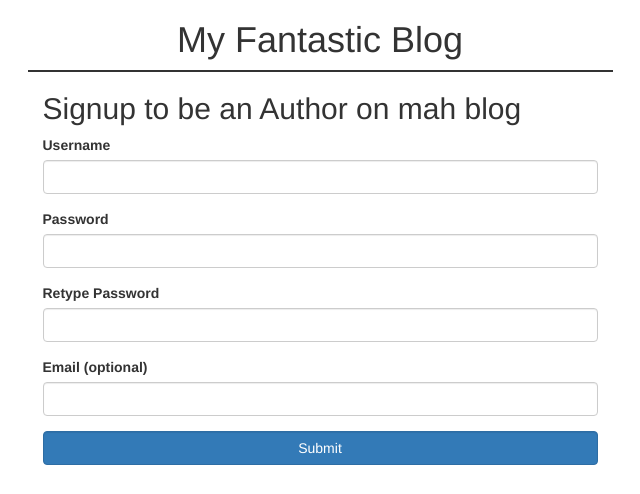
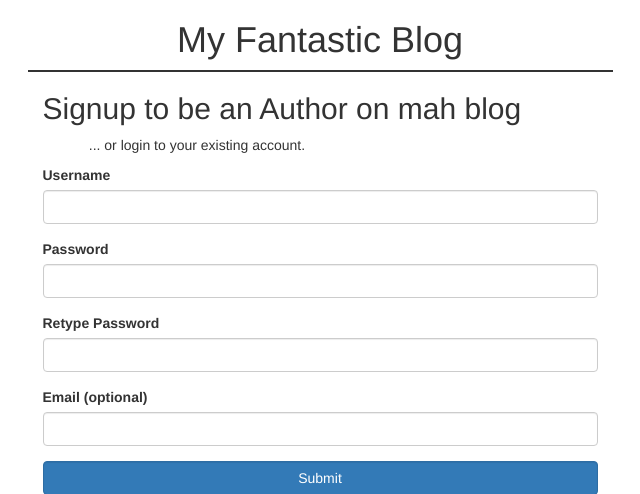
Before and after one commit to spencerstewart/abstract-interp, a Python web app: template templates/signup.html in a window 1280 px wide. Shown: the top 494 px of the page, without its empty margins (320-960 px from the left). Run offline with Jinja, Linux system fonts and the light colour scheme; the template is opened without the code that fills it, so the values that code supplies are empty; some libraries are stand-ins or nearby versions.

Commit message:
Change small template content

```diff
--- a/templates/login.html
+++ b/templates/login.html
@@ -1,7 +1,7 @@
 {% extends 'base.html' %}
 
 {% block title %}Login{% endblock %}
-{% block header_h2 %}Login on mah blog{% endblock %}
+{% block header_h2 %}Login onto mah blog{% endblock %}
 
 {% block content %}
 <div class="row">
--- a/templates/signup.html
+++ b/templates/signup.html
@@ -6,6 +6,11 @@
 {% block content %}
 <div class="row">
   <div class="col-md-6 col-md-offset-3">
+    <p>
+      <a class="col-sm-offset-1" href="/blog/login">
+        ... or login to your existing account.
+      </a>
+    </p>
     <form class="signup" method="post">
       <div class="form-group">
         <label for="username">Username</label>
```
